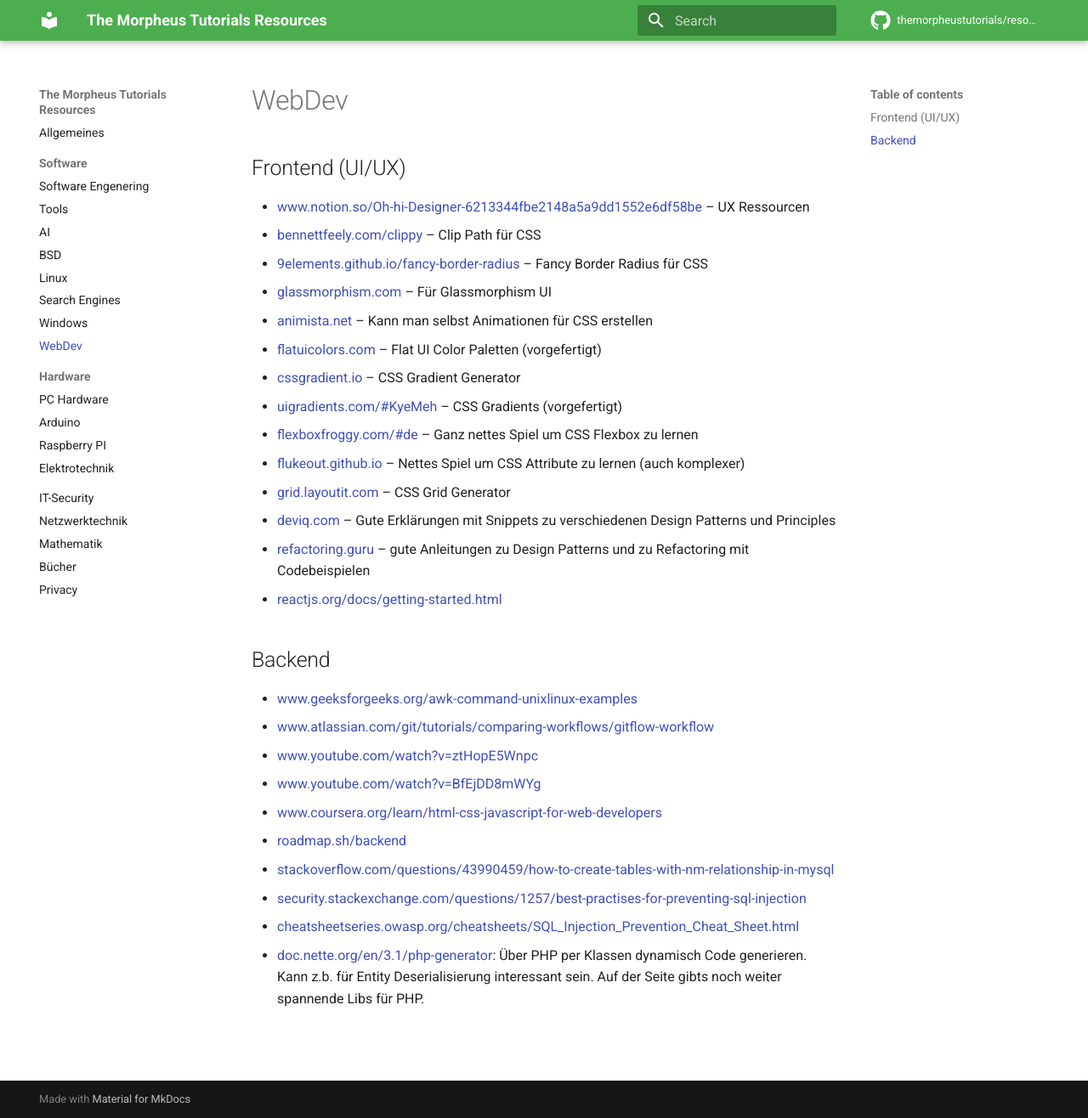
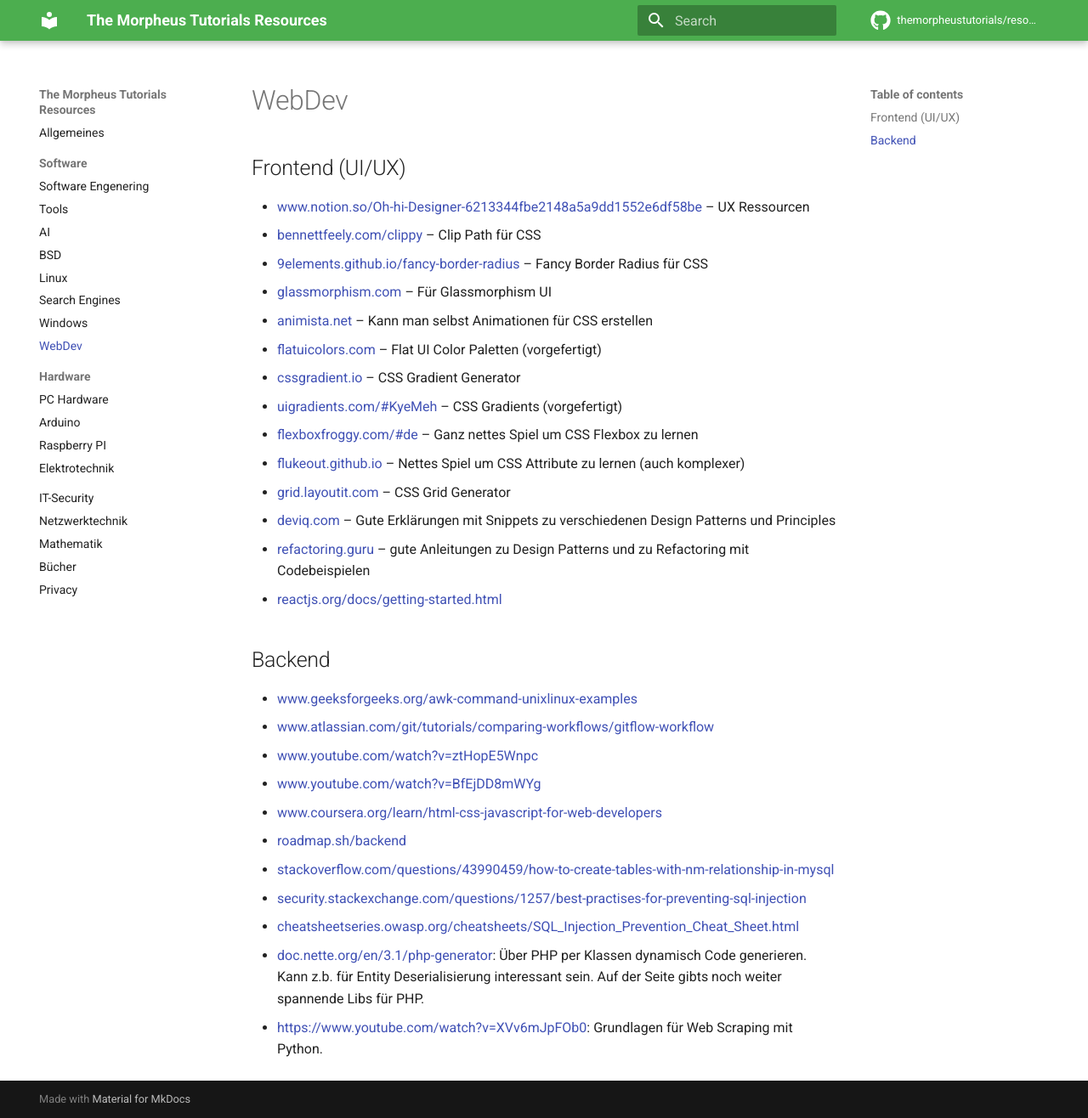
Before and after one commit to themorpheustutorials/resources, an MkDocs documentation site: the page built from docs/software/webdev.md, in a window 1280 px wide and 1316 px high. Shown: the whole window at 85% size. Built offline with MkDocs 1.6.1 and Material for MkDocs 9.7.7, drawn with Linux system fonts in a browser that asks for light colours; comment, search, counter and statistics services are not loaded.

Commit message:
Added web scraping with python (#12)

```diff
--- a/docs/software/webdev.md
+++ b/docs/software/webdev.md
@@ -27,3 +27,4 @@
 - [security.stackexchange.com/questions/1257/best-practises-for-preventing-sql-injection](https://security.stackexchange.com/questions/1257/best-practises-for-preventing-sql-injection)
 - [cheatsheetseries.owasp.org/cheatsheets/SQL_Injection_Prevention_Cheat_Sheet.html](https://cheatsheetseries.owasp.org/cheatsheets/SQL_Injection_Prevention_Cheat_Sheet.html)
 - [doc.nette.org/en/3.1/php-generator](https://doc.nette.org/en/3.1/php-generator): Über PHP per Klassen dynamisch Code generieren. Kann z.b. für Entity Deserialisierung interessant sein. Auf der Seite gibts noch weiter spannende Libs für PHP.
+- [https://www.youtube.com/watch?v=XVv6mJpFOb0](https://www.youtube.com/watch?v=XVv6mJpFOb0): Grundlagen für Web Scraping mit Python.
```
